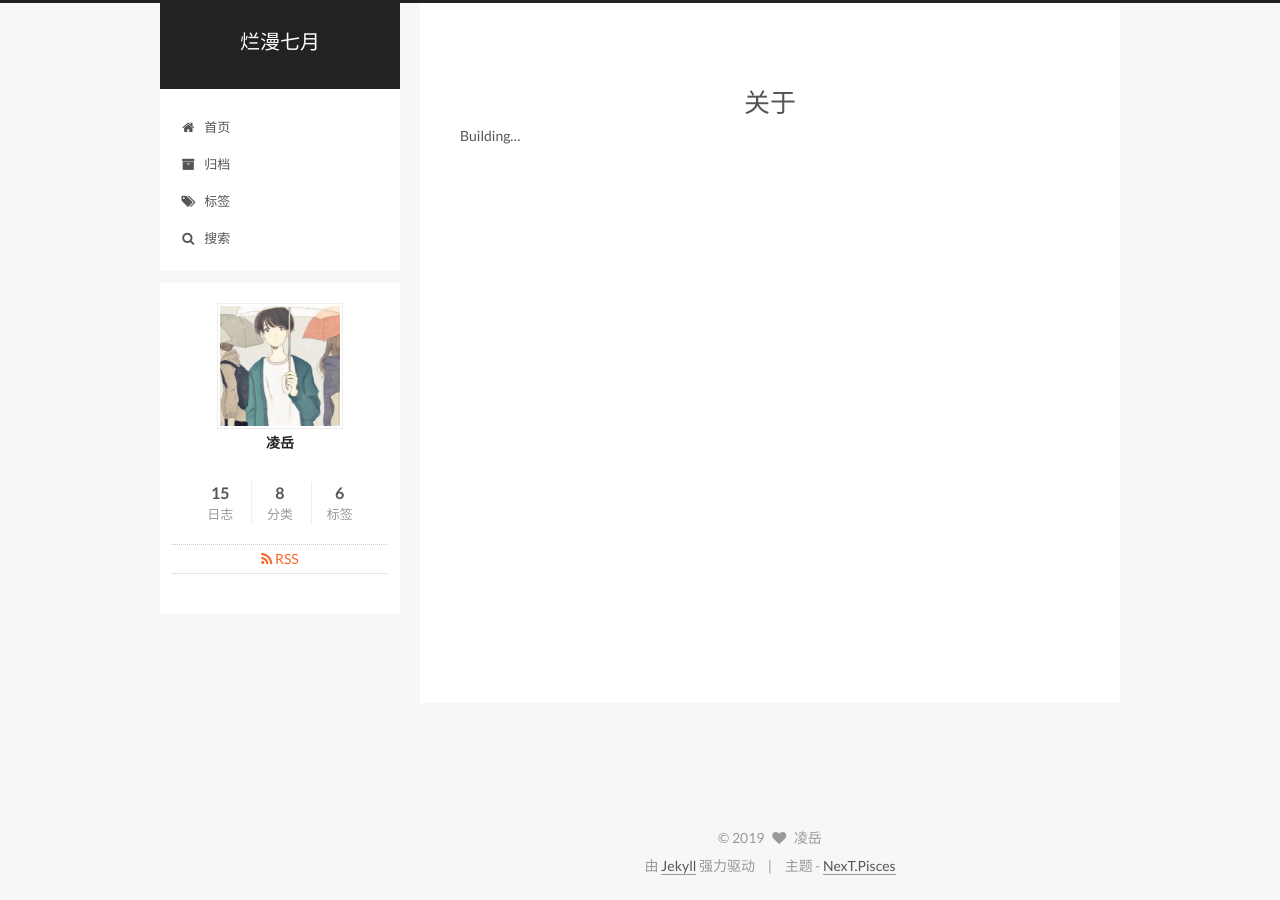
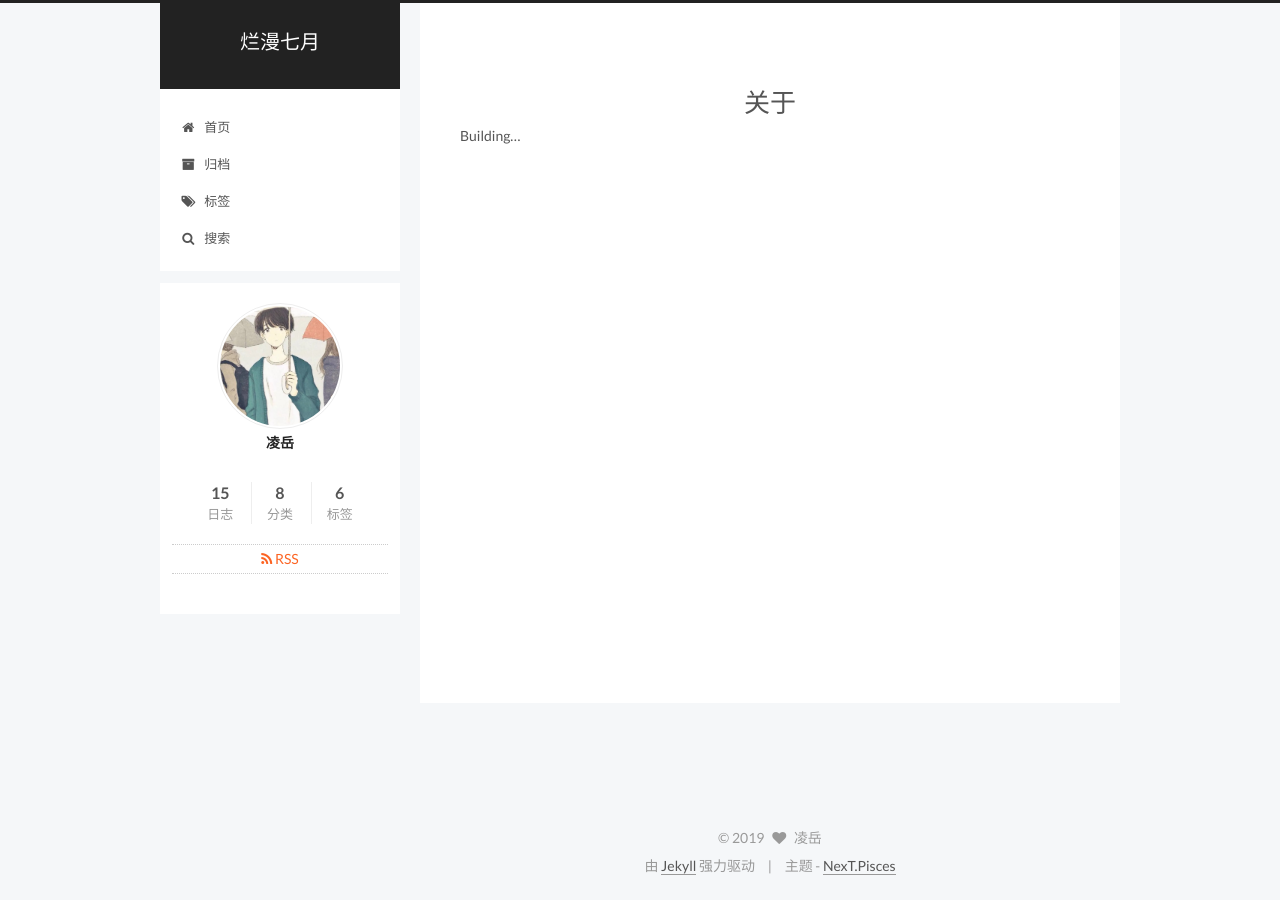
Before and after one commit to zacchung/zacchung.github.io, a Jekyll site: the page built from about/index.md, in a window 1280 px wide. Built offline with Jekyll 4.4.1, drawn with Linux system fonts in a browser that asks for light colours.

Commit message:
Update sidebar-author.scss
修改头像样式

```diff
--- a/_sass/_common/components/sidebar/sidebar-author.scss
+++ b/_sass/_common/components/sidebar/sidebar-author.scss
@@ -20,3 +20,63 @@
   font-size: $site-description-font-size;
   color: $site-description-color;
 }
+
+.site-author-image {
+  display: block;
+  margin: 0 auto;
+  padding: $site-author-image-padding;
+  max-width: $site-author-image-width;
+  height: $site-author-image-height;
+  border: $site-author-image-border-width solid $site-author-image-border-color;
+
+  /* 头像圆形 */
+  border-radius: 80px;
+  -webkit-border-radius: 80px;
+  -moz-border-radius: 80px;
+  box-shadow: inset 0 -1px 0 #333sf;
+  /* 设置循环动画 [animation: (play)动画名称 (2s)动画播放时长单位秒或微秒 (ase-out)动画播放的速度曲线为以低速结束
+    (1s)等待1秒然后开始动画 (1)动画播放次数(infinite为循环播放) ]*/
+
+
+  /* 鼠标经过头像旋转360度 */
+  -webkit-transition: -webkit-transform 1.0s ease-out;
+  -moz-transition: -moz-transform 1.0s ease-out;
+  transition: transform 1.0s ease-out;
+}
+
+img:hover {
+  /* 鼠标经过停止头像旋转
+  -webkit-animation-play-state:paused;
+  animation-play-state:paused;*/
+
+  /* 鼠标经过头像旋转360度 */
+  -webkit-transform: rotateZ(360deg);
+  -moz-transform: rotateZ(360deg);
+  transform: rotateZ(360deg);
+}
+
+/* Z 轴旋转动画 */
+@-webkit-keyframes play {
+  0% {
+    -webkit-transform: rotateZ(0deg);
+  }
+  100% {
+    -webkit-transform: rotateZ(-360deg);
+  }
+}
+@-moz-keyframes play {
+  0% {
+    -moz-transform: rotateZ(0deg);
+  }
+  100% {
+    -moz-transform: rotateZ(-360deg);
+  }
+}
+@keyframes play {
+  0% {
+    transform: rotateZ(0deg);
+  }
+  100% {
+    transform: rotateZ(-360deg);
+  }
+}
```
